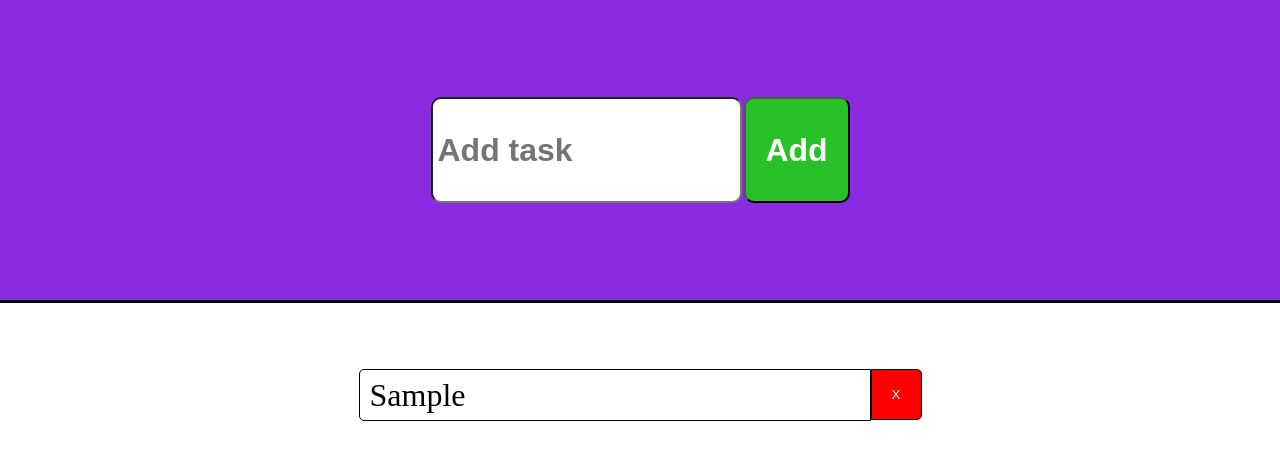
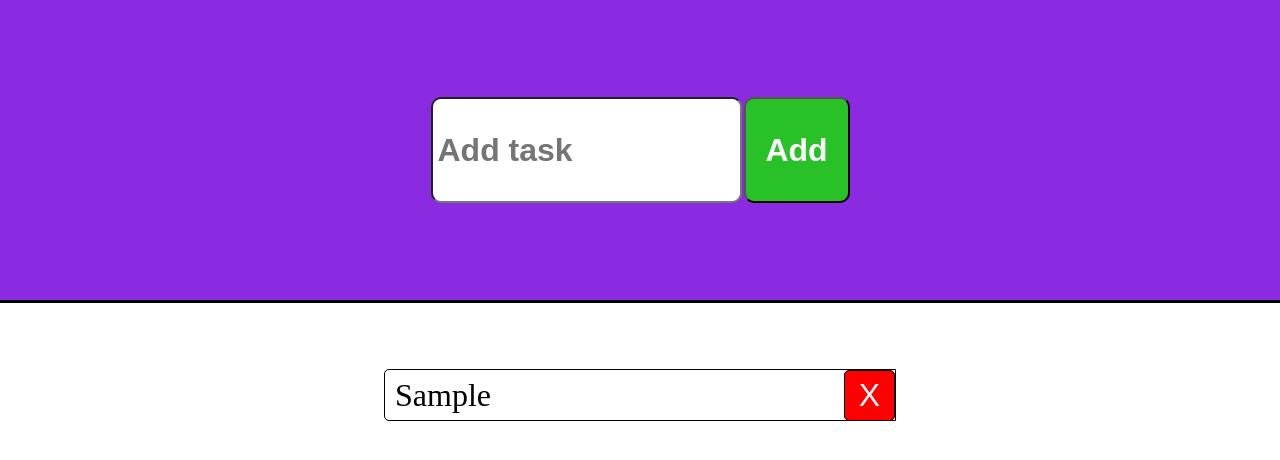
Before and after one commit to hr1s93/reactTodoApp, a React (Vite) app: page / in a window 1280 px wide. Both pictures are taken after typing "Sample" into the empty fields and a click on the button "Add". Shown: the top 460 px of the page. Built offline with nearby package versions, Linux system fonts and the light colour scheme.

Commit message:
Update App.jsx

```diff
--- a/src/App.jsx
+++ b/src/App.jsx
@@ -26,9 +26,9 @@ function App() {
       setTask("");
     }
   }
+
   function handleRemove(id) {
-    const updatedTasks = tasks.filter((_, index) => index !== id);
-    setTasks(updatedTasks);
+    setTasks(tasks.filter((_, index) => index !== id));
   }
 
   function handleToggle(id) {
@@ -57,20 +57,17 @@ function App() {
       <div className="tasks">
         <ul>
           {tasks.map((todo, id) => (
-            <>
-              <li
-                key={id}
+            <li key={id} className={todo.isCompleted ? "green" : ""}>
+              <span
                 onClick={() => handleToggle(id)}
-                className={todo.isCompleted ? "green" : ""}
+                className={todo.isCompleted ? "striked" : ""}
               >
-                <span className={todo.isCompleted ? "striked" : ""}>
-                  {todo.task}
-                </span>
-              </li>
+                {todo.task}
+              </span>
               <button className="btn-remove" onClick={() => handleRemove(id)}>
                 X
               </button>
-            </>
+            </li>
           ))}
         </ul>
       </div>
```
